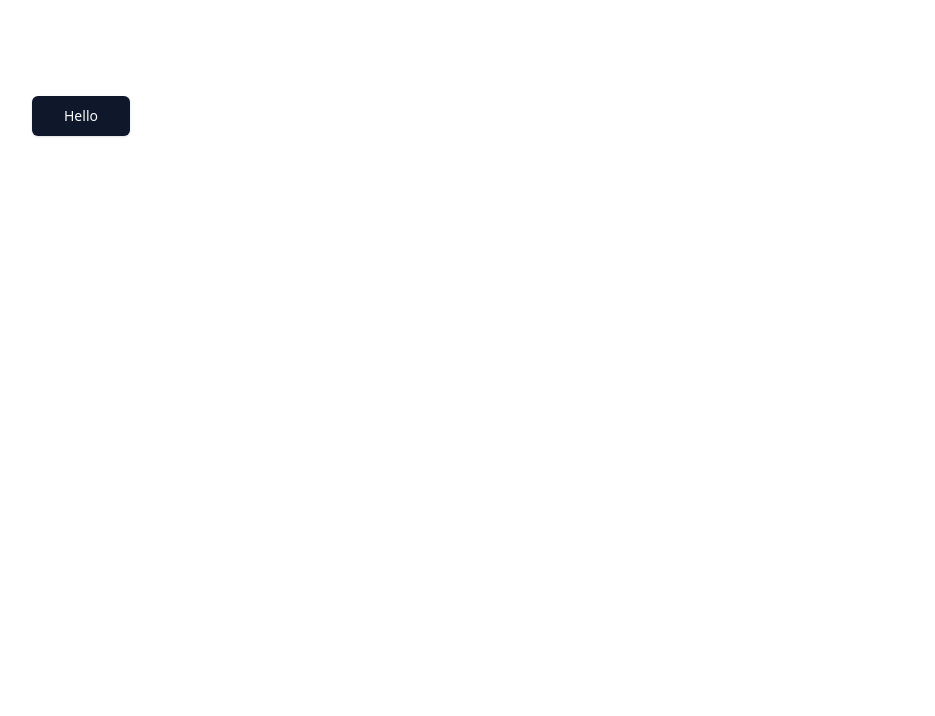
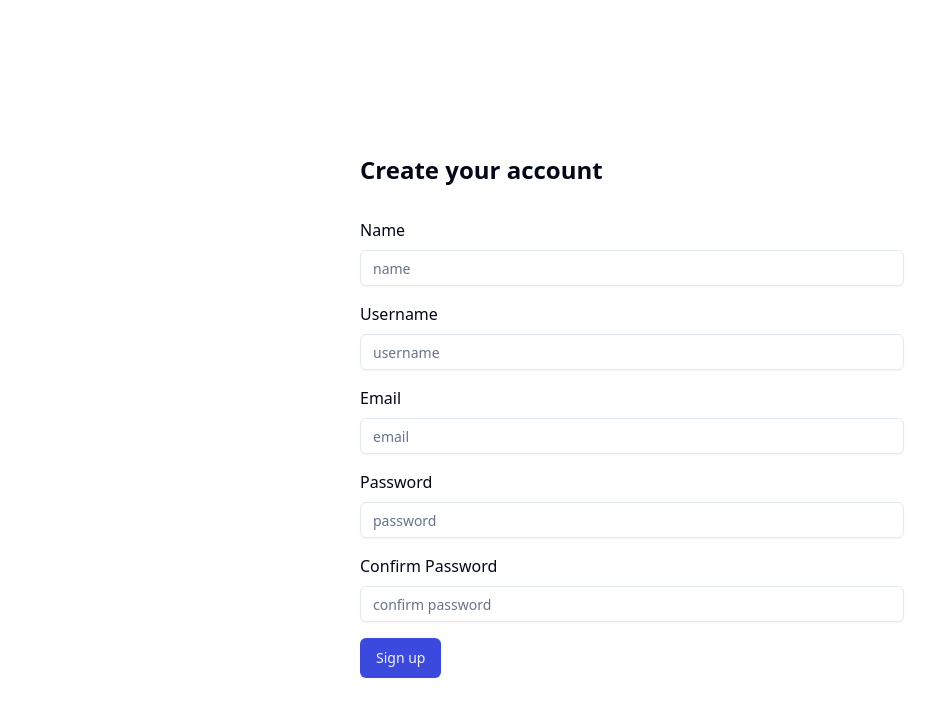
Before and after one commit to ng-namanh/blogram-client, a React (Vite) app: page /email_signup in a window 1280 px wide. Shown: the top 716 px of the page, without its empty margins (8-943 px from the left). Built offline with nearby package versions, Linux system fonts and the light colour scheme.

Commit message:
✨ feat: signup form validation

```diff
--- a/package.json
+++ b/package.json
@@ -16,9 +16,11 @@
     "@radix-ui/react-slot": "^1.0.2",
     "class-variance-authority": "^0.7.0",
     "clsx": "^2.0.0",
+    "lucide-react": "^0.302.0",
     "react": "^18.2.0",
     "react-dom": "^18.2.0",
     "react-hook-form": "^7.49.2",
+    "react-router-dom": "^6.21.1",
     "tailwind-merge": "^2.2.0",
     "tailwindcss-animate": "^1.0.7",
     "zod": "^3.22.4"
--- a/src/App.tsx
+++ b/src/App.tsx
@@ -1,10 +1,17 @@
-import { Button } from './components/ui/button'
+import { Routes, Route } from 'react-router-dom'
+
+import MaxWidthWrapper from '@/components/MaxWidthWrapper'
+import RegisterMethodPage from '@/views/auth/register/RegisterMethodPage'
+import RegisterFormPage from './views/auth/register/RegisterFormPage'
 
 function App() {
   return (
-    <div className=' text-red-500 relative h-full font-sans antialiased'>
-      <Button size='lg'>Hello</Button>
-    </div>
+    <MaxWidthWrapper>
+      <Routes>
+        <Route path='/register' element={<RegisterMethodPage />} />
+        <Route path='email_signup' element={<RegisterFormPage />} />
+      </Routes>
+    </MaxWidthWrapper>
   )
 }
 
--- /dev/null
+++ b/src/components/MainLayout.tsx
@@ -0,0 +1,4 @@
+function MainLayout() {
+  return <div>MainLayout</div>
+}
+export default MainLayout
--- a/src/components/ui/MaxWidthWrapper.tsx
+++ b/src/components/MaxWidthWrapper.tsx
@@ -11,7 +11,7 @@ const MaxWidthWrapper = ({
     <div
       id='main'
       className={cn(
-        'relative md:pt-24 pt-20 mx-auto w-full max-w-[1480px] px-4 md:px-10',
+        'relative py-4 mx-auto w-full max-w-[1480px] px-4',
         className
       )}
     >
--- a/src/components/ui/button.tsx
+++ b/src/components/ui/button.tsx
@@ -9,19 +9,18 @@ const buttonVariants = cva(
   {
     variants: {
       variant: {
-        default:
-          'bg-primary text-primary-foreground shadow hover:bg-primary/90',
+        default: 'bg-[#3b49df] text-secondary hover:bg-[#3b49df]/90',
         destructive:
           'bg-destructive text-destructive-foreground shadow-sm hover:bg-destructive/90',
         outline:
-          'border border-input bg-background shadow-sm hover:bg-accent hover:text-accent-foreground',
+          'text-[#3b49df] border border-[#3b49df] hover:bg-[#3b49df] hover:text-secondary',
         secondary:
           'bg-secondary text-secondary-foreground shadow-sm hover:bg-secondary/80',
         ghost: 'hover:bg-accent hover:text-accent-foreground',
-        link: 'text-primary underline-offset-4 hover:underline'
+        link: 'text-[#3b49df] hover:bg-[#e4e4ed] underline-offset-4 hover:underline'
       },
       size: {
-        default: 'h-9 px-4 py-2',
+        default: 'h-10 px-4 py-2',
         sm: 'h-8 rounded-md px-3 text-xs',
         lg: 'h-10 rounded-md px-8',
         icon: 'h-9 w-9'
--- /dev/null
+++ b/src/components/ui/input.tsx
@@ -0,0 +1,25 @@
+import * as React from "react"
+
+import { cn } from "@/lib/utils"
+
+export interface InputProps
+  extends React.InputHTMLAttributes<HTMLInputElement> {}
+
+const Input = React.forwardRef<HTMLInputElement, InputProps>(
+  ({ className, type, ...props }, ref) => {
+    return (
+      <input
+        type={type}
+        className={cn(
+          "flex h-9 w-full rounded-md border border-input bg-transparent px-3 py-1 text-sm shadow-sm transition-colors file:border-0 file:bg-transparent file:text-sm file:font-medium placeholder:text-muted-foreground focus-visible:outline-none focus-visible:ring-1 focus-visible:ring-ring disabled:cursor-not-allowed disabled:opacity-50",
+          className
+        )}
+        ref={ref}
+        {...props}
+      />
+    )
+  }
+)
+Input.displayName = "Input"
+
+export { Input }
--- a/src/index.css
+++ b/src/index.css
@@ -24,6 +24,8 @@
 
     --accent: 210 40% 96.1%;
     --accent-foreground: 222.2 47.4% 11.2%;
+
+    --accent-brand-rgb: 59, 73, 223;
 
     --destructive: 0 84.2% 60.2%;
     --destructive-foreground: 210 40% 98%;
--- a/src/main.tsx
+++ b/src/main.tsx
@@ -2,12 +2,11 @@ import React from 'react'
 import ReactDOM from 'react-dom/client'
 import App from './App.tsx'
 import './index.css'
-import MaxWidthWrapper from './components/ui/MaxWidthWrapper.tsx'
-
+import { BrowserRouter } from 'react-router-dom'
 ReactDOM.createRoot(document.getElementById('root')!).render(
   <React.StrictMode>
-    <MaxWidthWrapper>
+    <BrowserRouter>
       <App />
-    </MaxWidthWrapper>
+    </BrowserRouter>
   </React.StrictMode>
 )
--- /dev/null
+++ b/src/views/auth/register/RegisterFormPage.tsx
@@ -0,0 +1,138 @@
+import { zodResolver } from '@hookform/resolvers/zod'
+import { useForm } from 'react-hook-form'
+import * as z from 'zod'
+import { Button } from '@/components/ui/button'
+import {
+  Form,
+  FormControl,
+  FormField,
+  FormItem,
+  FormLabel,
+  FormMessage
+} from '@/components/ui/form'
+import { Input } from '@/components/ui/input'
+
+const signupFormSchema = z
+  .object({
+    name: z.string().min(2, {
+      message: 'Name must be at least 2 characters.'
+    }),
+    username: z.string().min(2, {
+      message: 'Username must be at least 2 characters.'
+    }),
+    email: z
+      .string({
+        required_error: 'Please select an email to display.'
+      })
+      .email(),
+    password: z.string().min(6, {
+      message: 'Password must be at least 6 characters.'
+    }),
+    confirmPassword: z.string()
+  })
+  .refine((data) => data.password === data.confirmPassword, {
+    message: "Passwords don't match",
+    path: ['confirmPassword']
+  })
+
+function RegisterFormPage() {
+  const form = useForm<z.infer<typeof signupFormSchema>>({
+    resolver: zodResolver(signupFormSchema),
+    defaultValues: {
+      name: '',
+      username: '',
+      email: '',
+      password: '',
+      confirmPassword: ''
+    }
+  })
+
+  function onSubmit(values: z.infer<typeof signupFormSchema>) {
+    console.log(values)
+  }
+
+  return (
+    <div className='min-h-screen max-w-screen-sm mx-auto my-auto flex items-start justify-center flex-col p-12'>
+      <h1 className='font-bold mb-8 text-2xl'>Create your account</h1>
+      <Form {...form}>
+        <form
+          onSubmit={form.handleSubmit(onSubmit)}
+          className='space-y-4 w-full'
+        >
+          <FormField
+            control={form.control}
+            name='name'
+            render={({ field }) => (
+              <FormItem>
+                <FormLabel className='text-base'>Name</FormLabel>
+                <FormControl>
+                  <Input placeholder='name' {...field} />
+                </FormControl>
+                <FormMessage />
+              </FormItem>
+            )}
+          />
+          <FormField
+            control={form.control}
+            name='username'
+            render={({ field }) => (
+              <FormItem>
+                <FormLabel className='text-base'>Username</FormLabel>
+                <FormControl>
+                  <Input placeholder='username' {...field} />
+                </FormControl>
+                <FormMessage />
+              </FormItem>
+            )}
+          />
+          <FormField
+            control={form.control}
+            name='email'
+            render={({ field }) => (
+              <FormItem>
+                <FormLabel className='text-base'>Email</FormLabel>
+                <FormControl>
+                  <Input placeholder='email' {...field} />
+                </FormControl>
+                <FormMessage />
+              </FormItem>
+            )}
+          />
+          <FormField
+            control={form.control}
+            name='password'
+            render={({ field }) => (
+              <FormItem>
+                <FormLabel className='text-base'>Password</FormLabel>
+                <FormControl>
+                  <Input type='password' placeholder='password' {...field} />
+                </FormControl>
+                <FormMessage />
+              </FormItem>
+            )}
+          />
+          <FormField
+            control={form.control}
+            name='confirmPassword'
+            render={({ field }) => (
+              <FormItem>
+                <FormLabel className='text-base'>Confirm Password</FormLabel>
+                <FormControl>
+                  <Input
+                    type='password'
+                    placeholder='confirm password'
+                    {...field}
+                  />
+                </FormControl>
+                <FormMessage />
+              </FormItem>
+            )}
+          />
+          <Button type='submit'>Sign up</Button>
+        </form>
+      </Form>
+    </div>
+  )
+}
+
+export default RegisterFormPage
--- /dev/null
+++ b/src/views/auth/register/RegisterMethodPage.tsx
@@ -0,0 +1,38 @@
+import { Button } from '@/components/ui/button'
+import logo from '@/assets/logo.png'
+import { Github, Mail } from 'lucide-react'
+import { Link } from 'react-router-dom'
+function RegisterMethodPage() {
+  return (
+    <div className=' min-h-screen max-w-screen-sm mx-auto my-auto flex items-center justify-center flex-col p-12 '>
+      <div className='flex justify-center items-center flex-col'>
+        <img src={logo} alt='logo' className=' w-[60px]' />
+        <h1 className='font-bold text-3xl mt-4'>Join the DEV Community</h1>
+        <p className=' text-center mt-2'>
+          DEV Community is a community of 1,218,824 amazing developers
+        </p>
+      </div>
+      <div className='w-full flex flex-col gap-4 mt-8'>
+        <Button variant='outline' className='w-full'>
+          <Github />
+          <span className='flex-1 text-lg'>Sign up with Github</span>
+        </Button>
+        <Link to='/email_signup'>
+          <Button variant='outline' className='w-full'>
+            <Mail />
+            <span className='flex-1 text-lg'>Sign up with Email</span>
+          </Button>
+        </Link>
+      </div>
+      <div className='mt-6 border-t w-full text-center pt-8'>
+        <p>
+          Already have an account?
+          <Link to='/login' className='text-[#3b49df]'>
+            Log in.
+          </Link>
+        </p>
+      </div>
+    </div>
+  )
+}
+export default RegisterMethodPage
--- a/tailwind.config.ts
+++ b/tailwind.config.ts
@@ -1,77 +1,77 @@
 /** @type {import('tailwindcss').Config} */
 module.exports = {
-  darkMode: ["class"],
+  darkMode: ['class'],
   content: [
     './pages/**/*.{ts,tsx}',
     './components/**/*.{ts,tsx}',
     './app/**/*.{ts,tsx}',
-    './src/**/*.{ts,tsx}',
+    './src/**/*.{ts,tsx}'
   ],
-  prefix: "",
+  prefix: '',
   theme: {
     container: {
       center: true,
-      padding: "2rem",
+      padding: '2rem',
       screens: {
-        "2xl": "1400px",
-      },
+        '2xl': '1400px'
+      }
     },
     extend: {
       colors: {
-        border: "hsl(var(--border))",
-        input: "hsl(var(--input))",
-        ring: "hsl(var(--ring))",
-        background: "hsl(var(--background))",
-        foreground: "hsl(var(--foreground))",
+        border: 'hsl(var(--border))',
+        input: 'hsl(var(--input))',
+        ring: 'hsl(var(--ring))',
+        background: 'hsl(var(--background))',
+        foreground: 'hsl(var(--foreground))',
         primary: {
-          DEFAULT: "hsl(var(--primary))",
-          foreground: "hsl(var(--primary-foreground))",
+          DEFAULT: 'hsl(var(--primary))',
+          foreground: 'hsl(var(--primary-foreground))'
         },
         secondary: {
-          DEFAULT: "hsl(var(--secondary))",
-          foreground: "hsl(var(--secondary-foreground))",
+          DEFAULT: 'hsl(var(--secondary))',
+          foreground: 'hsl(var(--secondary-foreground))'
         },
         destructive: {
-          DEFAULT: "hsl(var(--destructive))",
-          foreground: "hsl(var(--destructive-foreground))",
+          DEFAULT: 'hsl(var(--destructive))',
+          foreground: 'hsl(var(--destructive-foreground))'
         },
         muted: {
-          DEFAULT: "hsl(var(--muted))",
-          foreground: "hsl(var(--muted-foreground))",
+          DEFAULT: 'hsl(var(--muted))',
+          foreground: 'hsl(var(--muted-foreground))'
         },
         accent: {
-          DEFAULT: "hsl(var(--accent))",
-          foreground: "hsl(var(--accent-foreground))",
+          DEFAULT: 'hsl(var(--accent))',
+          foreground: 'hsl(var(--accent-foreground))'
         },
         popover: {
-          DEFAULT: "hsl(var(--popover))",
-          foreground: "hsl(var(--popover-foreground))",
+          DEFAULT: 'hsl(var(--popover))',
+          foreground: 'hsl(var(--popover-foreground))'
         },
         card: {
-          DEFAULT: "hsl(var(--card))",
-          foreground: "hsl(var(--card-foreground))",
-        },
+          DEFAULT: 'hsl(var(--card))',
+          foreground: 'hsl(var(--card-foreground))'
+        }
       },
       borderRadius: {
-        lg: "var(--radius)",
-        md: "calc(var(--radius) - 2px)",
-        sm: "calc(var(--radius) - 4px)",
+        lg: 'var(--radius)',
+        md: 'calc(var(--radius) - 2px)',
+        sm: 'calc(var(--radius) - 4px)'
       },
       keyframes: {
-        "accordion-down": {
-          from: { height: "0" },
-          to: { height: "var(--radix-accordion-content-height)" },
+        'accordion-down': {
+          from: { height: '0' },
+          to: { height: 'var(--radix-accordion-content-height)' }
         },
-        "accordion-up": {
-          from: { height: "var(--radix-accordion-content-height)" },
-          to: { height: "0" },
-        },
+        'accordion-up': {
+          from: { height: 'var(--radix-accordion-content-height)' },
+          to: { height: '0' }
+        }
       },
       animation: {
-        "accordion-down": "accordion-down 0.2s ease-out",
-        "accordion-up": "accordion-up 0.2s ease-out",
-      },
-    },
+        'accordion-down': 'accordion-down 0.2s ease-out',
+        'accordion-up': 'accordion-up 0.2s ease-out'
+      }
+    }
   },
-  plugins: [require("tailwindcss-animate")],
+  plugins: [require('tailwindcss-animate')]
 }
```
Also changed, not shown: src/assets/logo.png (added), 1 other file (tests, documents, lock files or other folders).
